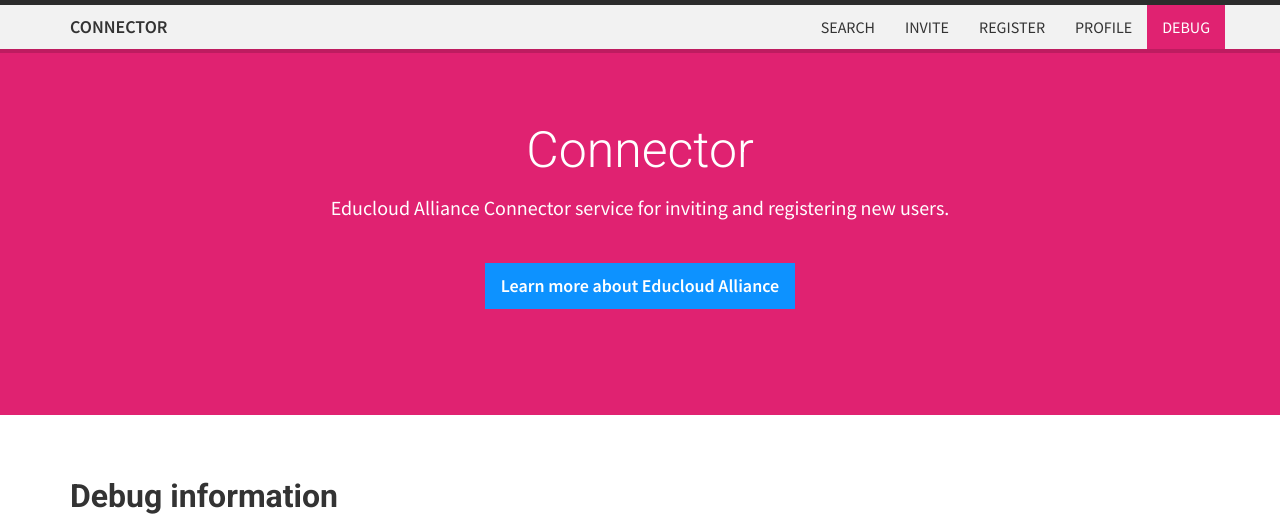
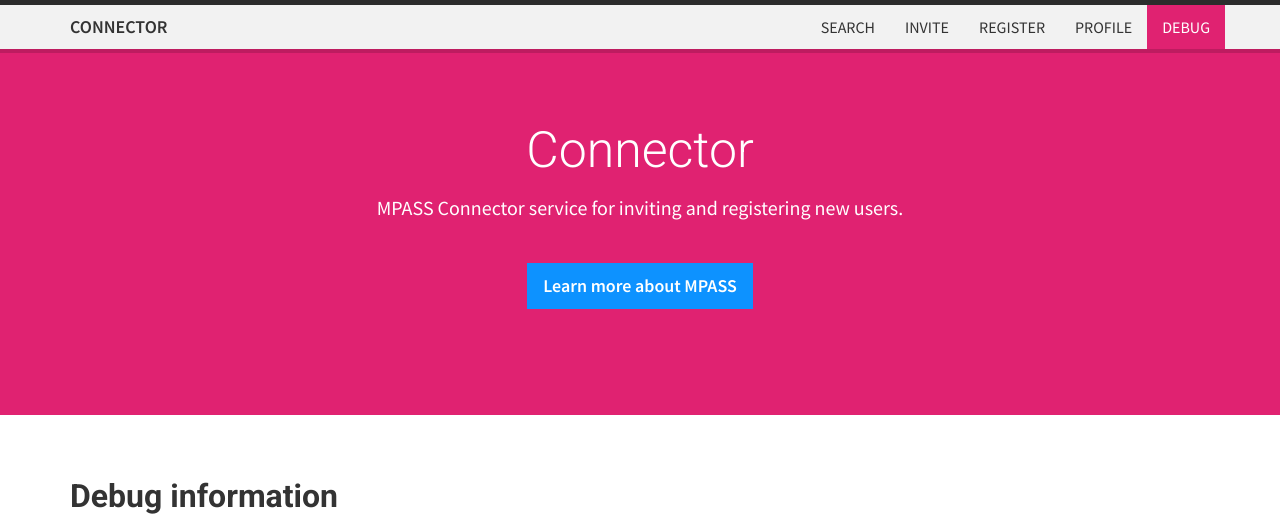
Before and after one commit to haltu/eca-auth-connector, a Django app: template selector/templates/debug.html in a window 1280 px wide. Shown: the part 27-545 px from the top of the page. Run offline with Django 3.2, Linux system fonts and the light colour scheme; the template is opened without the code that fills it: most values are stand-ins (such as "Sample title", 1, 10 or a date in 2020); parts of the project's set-up code (start-up, migrations or seed data) failed here and were passed over; some libraries are stand-ins or nearby versions.

Commit message:
translation changes

```diff
--- a/selector/templates/base.html
+++ b/selector/templates/base.html
@@ -5,7 +5,7 @@
     <meta charset="utf-8">
     <meta http-equiv="X-UA-Compatible" content="IE=edge">
     <meta name="viewport" content="width=device-width, initial-scale=1">
-    <title>{% trans "Educloud Alliance Connector Service" %}</title>
+    <title>{% trans "MPASS Connector Service" %}</title>
     <link href="https://fonts.googleapis.com/icon?family=Material+Icons" rel="stylesheet">
     <link href='https://fonts.googleapis.com/css?family=Source+Sans+Pro:400,400italic,600,600italic|Roboto:900,900italic,700italic,700,300,300italic' rel='stylesheet' type='text/css'>
     <link rel="stylesheet" href="{{ STATIC_URL }}css/bootstrap.css">
--- a/selector/templates/base_info.html
+++ b/selector/templates/base_info.html
@@ -6,8 +6,8 @@
   <div class="block splash">
     <div class="container">
       <h1 class="splash-title">{% trans "Connector" %}</h1>
-      <div class="splash-description">{% trans "Educloud Alliance Connector service for inviting and registering new users." %}</div>
-      <div class="splash-actions"><a class="btn btn-primary btn-lg" href="http://press.educloudalliance.org" role="button">{% trans "Learn more about Educloud Alliance" %}</a></div>
+      <div class="splash-description">{% trans "MPASS Connector service for inviting and registering new users." %}</div>
+      <div class="splash-actions"><a class="btn btn-primary btn-lg" href="http://www.mpass.fi/" role="button">{% trans "Learn more about MPASS" %}</a></div>
     </div>
   </div>
 
```
Also changed, not shown: locale/fi/LC_MESSAGES/django.po, 1 other file.
